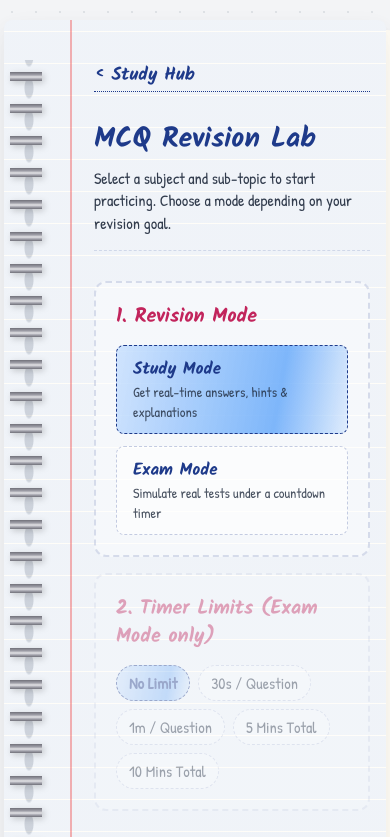
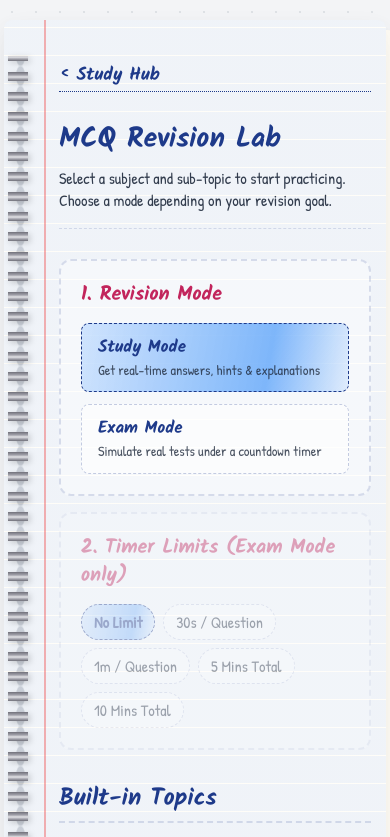
Before and after one commit to khosa76/khosaHub, a plain HTML site: page mcq_tester.html in a window 390 px wide. Shown: the top 837 px of the page. Drawn offline with Linux system fonts and the light colour scheme.

Commit message:
Optimize question/options font sizes and scale down notebook spirals/holes for mobile viewports

```diff
--- a/dashboard.css
+++ b/dashboard.css
@@ -459,9 +459,27 @@ p {
   }
 
   .paper-page {
-    /* Keep left padding 90px for spirals and red margin line, reduce right padding */
-    padding: 40px 16px 40px 90px;
+    /* Scale down spirals and padding for mobile screens */
+    padding: 40px 15px 40px 55px;
+    background-image:
+      linear-gradient(90deg, transparent 40px, var(--margin-line) 40px, var(--margin-line) 42px, transparent 42px),
+      linear-gradient(var(--note-line) 96%, transparent 96%);
+    background-size: 100% 100%, 100% 28px;
+    background-position: 0 0, 0 8px;
     border-radius: 8px;
+  }
+
+  .paper-page::before {
+    left: 12px;
+    width: 9px;
+    background-size: 9px 20px;
+    background-position: 0 6px;
+  }
+
+  .paper-page::after {
+    left: 4px;
+    width: 20px;
+    background-size: 100% 20px;
   }
 
   .subjects-grid {
@@ -474,12 +492,12 @@ p {
   }
 
   h1 {
-    font-size: 28px;
-    line-height: 36px;
+    font-size: 26px;
+    line-height: 32px;
   }
 
   .subtitle {
-    font-size: 18px;
-    margin-bottom: 20px;
+    font-size: 16px;
+    margin-bottom: 16px;
   }
 }
--- a/mcq_tester.css
+++ b/mcq_tester.css
@@ -1216,9 +1216,27 @@ body {
   }
 
   .paper-page {
-    /* Keep left padding 90px for spirals and red margin line, reduce right padding */
-    padding: 40px 16px 40px 90px;
+    /* Scale down spirals and padding for mobile screens */
+    padding: 40px 15px 40px 55px;
+    background-image:
+      linear-gradient(90deg, transparent 40px, var(--margin-line) 40px, var(--margin-line) 42px, transparent 42px),
+      linear-gradient(var(--note-line) 96%, transparent 96%);
+    background-size: 100% 100%, 100% 28px;
+    background-position: 0 0, 0 8px;
     border-radius: 8px;
+  }
+
+  .paper-page::before {
+    left: 12px;
+    width: 9px;
+    background-size: 9px 20px;
+    background-position: 0 6px;
+  }
+
+  .paper-page::after {
+    left: 4px;
+    width: 20px;
+    background-size: 100% 20px;
   }
 
   .settings-container {
@@ -1238,4 +1256,39 @@ body {
   .view-subtitle {
     font-size: 16px;
   }
+
+  /* Scale down MCQ text sizes for phone viewports */
+  .question-heading {
+    font-size: 18.5px;
+    margin-bottom: 14px;
+  }
+
+  .option-text {
+    font-size: 16px;
+  }
+
+  .option-circle {
+    width: 22px;
+    height: 22px;
+    font-size: 11px;
+  }
+
+  .option-row-btn {
+    padding: 10px 14px;
+    gap: 8px;
+  }
+
+  /* Scale down Results breakdown items */
+  .review-q-text {
+    font-size: 17px;
+  }
+
+  .review-opt-line {
+    font-size: 14.5px;
+    padding: 6px 10px;
+  }
+
+  .review-rationale {
+    font-size: 14px;
+  }
 }
--- a/subjects/polity/style.css
+++ b/subjects/polity/style.css
@@ -912,14 +912,32 @@ th {
   }
 
   .paper-page {
-    /* Keep left padding 90px for spirals and red margin line, reduce right padding */
-    padding: 40px 16px 40px 90px;
+    /* Scale down spirals and padding for mobile screens */
+    padding: 40px 15px 40px 55px;
+    background-image:
+      linear-gradient(90deg, transparent 40px, var(--margin-line) 40px, var(--margin-line) 42px, transparent 42px),
+      linear-gradient(var(--note-line) 96%, transparent 96%);
+    background-size: 100% 100%, 100% 28px;
+    background-position: 0 0, 0 8px;
     border-radius: 8px;
   }
 
+  .paper-page::before {
+    left: 12px;
+    width: 9px;
+    background-size: 9px 20px;
+    background-position: 0 6px;
+  }
+
+  .paper-page::after {
+    left: 4px;
+    width: 20px;
+    background-size: 100% 20px;
+  }
+
   h1 {
-    font-size: 28px;
-    line-height: 36px;
+    font-size: 26px;
+    line-height: 32px;
   }
 
   .back-home-btn {
```
